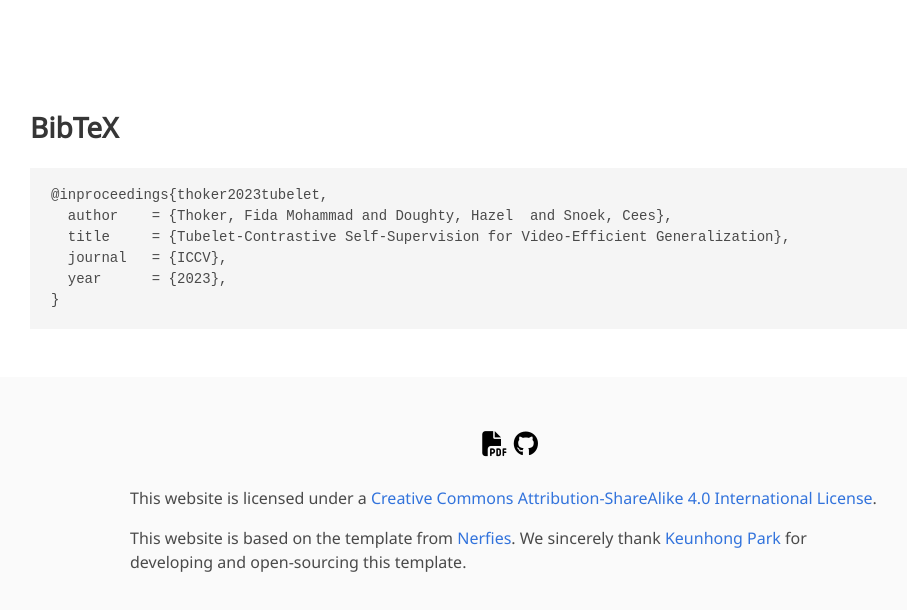
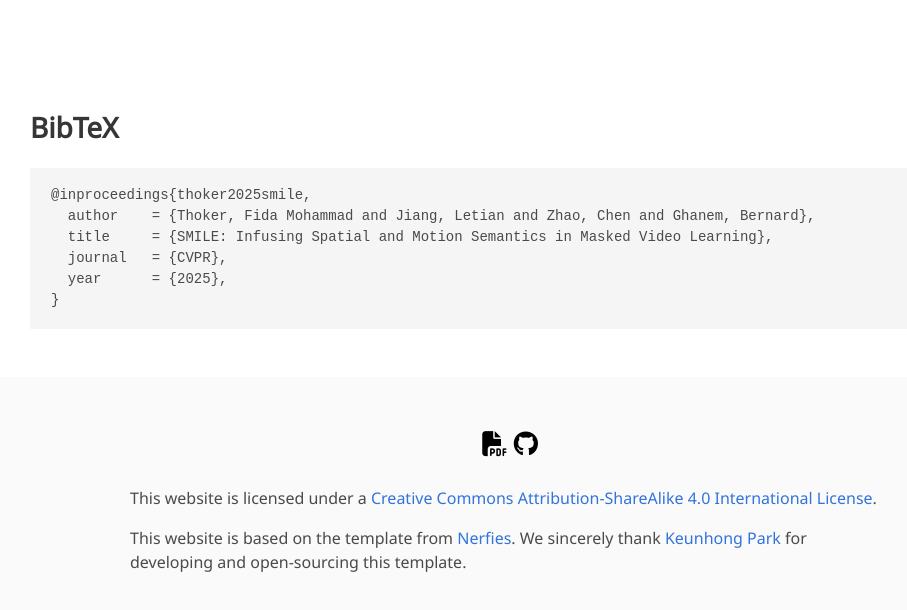
Before and after one commit to fmthoker/SMILE-website, a plain HTML site: page index.html in a window 1280 px wide. Shown: the part 2767-3377 px from the top of the page, without its empty margins (130-1037 px from the left). Drawn offline with nearby package versions, Linux system fonts and the light colour scheme; some icons are missing; a web font is replaced by a local one.

Commit message:
update Bibtex

```diff
--- a/index.html
+++ b/index.html
@@ -230,11 +230,11 @@ this to pretrain our model and the temporal contrastive baseline. We compare the
 <section class="section" id="BibTeX">
   <div class="container is-max-desktop content">
     <h2 class="title">BibTeX</h2>
-    <pre><code>@inproceedings{thoker2023tubelet,
-  author    = {Thoker, Fida Mohammad and Doughty, Hazel  and Snoek, Cees},
-  title     = {Tubelet-Contrastive Self-Supervision for Video-Efficient Generalization},
-  journal   = {ICCV},
-  year      = {2023},
+    <pre><code>@inproceedings{thoker2025smile,
+  author    = {Thoker, Fida Mohammad and Jiang, Letian and Zhao, Chen and Ghanem, Bernard},
+  title     = {SMILE: Infusing Spatial and Motion Semantics in Masked Video Learning},
+  journal   = {CVPR},
+  year      = {2025},
 }</code></pre>
   </div>
 </section>
```
